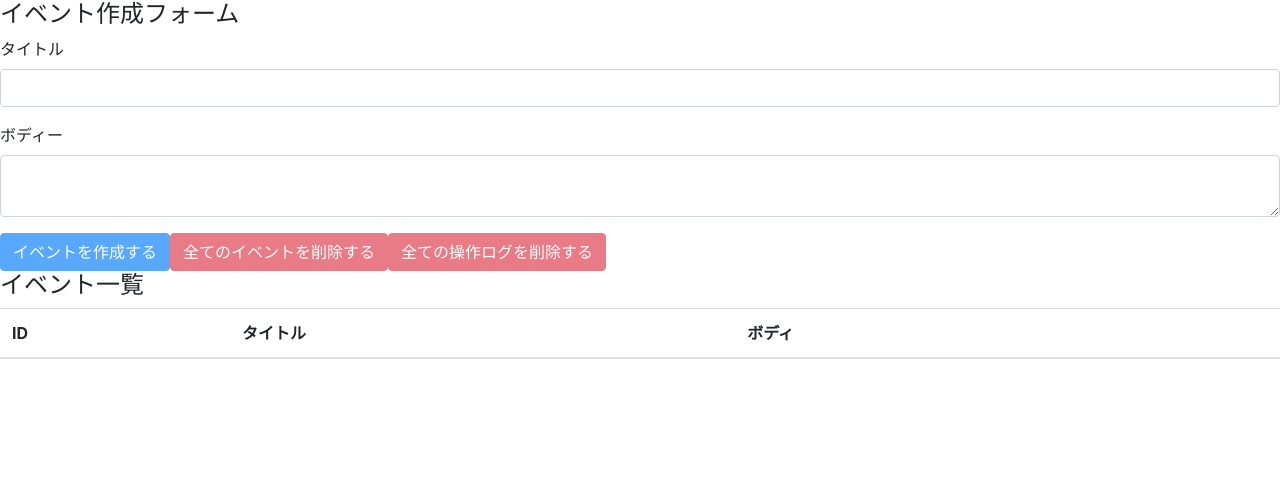
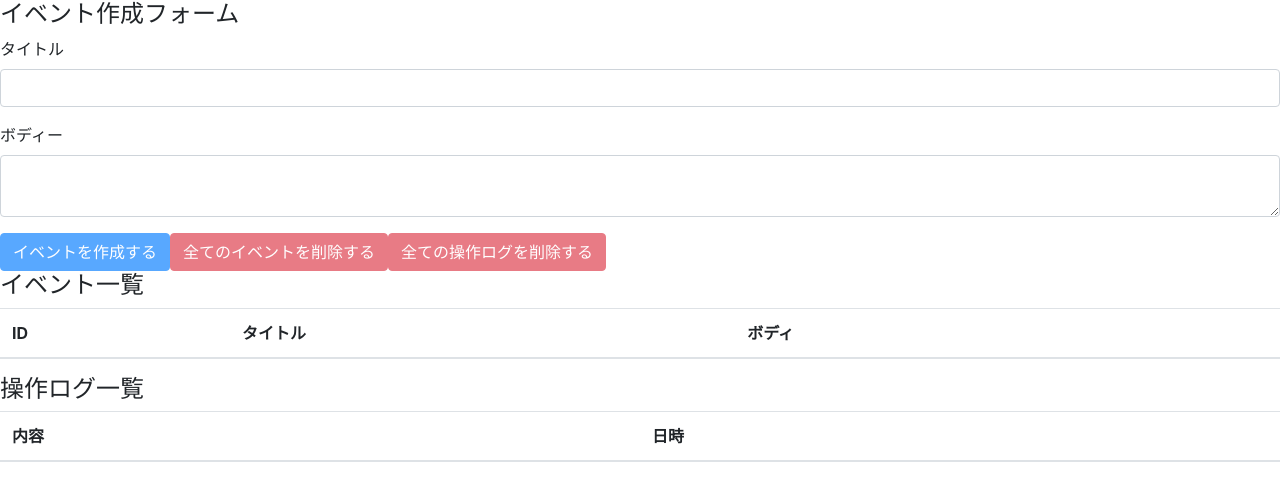
Before and after one commit to Yosuke0130/react-hooks-101, a React (Create React App) app: page / in a window 1280 px wide. Shown: the top 500 px of the page. Built offline with nearby package versions, Linux system fonts and the light colour scheme.

Commit message:
display-all-operationLogs

```diff
--- a/src/components/App.js
+++ b/src/components/App.js
@@ -5,6 +5,7 @@
 import Events from './Events'
 import reducer from '../reducers'
 import AppContext from '../contexts/AppContext';
+import OperationLogs from './OperationLogs';
 
 const App = () => {
   const initialState = {
@@ -18,6 +19,7 @@
       <div className="comtainer-fluid">
         <EventForm />
         <Events />
+        <OperationLogs />
       </div>
     </AppContext.Provider>
   );
--- /dev/null
+++ b/src/components/OperationLog.js
@@ -0,0 +1,12 @@
+import React from 'react'
+
+const OperationLog = ({ operationLog }) => {
+    return (
+        <tr>
+            <td>{operationLog.description}</td>
+            <td>{operationLog.operatedAt}</td>
+        </tr>
+    )
+}
+
+export default OperationLog
--- /dev/null
+++ b/src/components/OperationLogs.js
@@ -0,0 +1,30 @@
+import React, { useContext } from 'react'
+import AppContext from '../contexts/AppContext'
+import OperationLog from './OperationLog'
+
+const OperationLogs = () => {
+    const { state } = useContext(AppContext)
+
+    return (
+        <>
+            <h4>操作ログ一覧</h4>
+            <table className="table table-hover">
+                <thead>
+                    <tr>
+                        <th>内容</th>
+                        <th>日時</th>
+                    </tr>
+                </thead>
+                <tbody>
+                    {
+                        state.operationLogs.map((operationLog, index) => {
+                            return <OperationLog key={index} operationLog={operationLog} />
+                        })
+                    }
+                </tbody>
+            </table>
+        </>
+        )
+}
+
+export default OperationLogs
```
